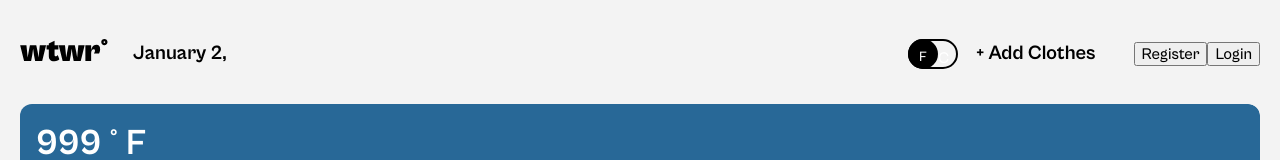
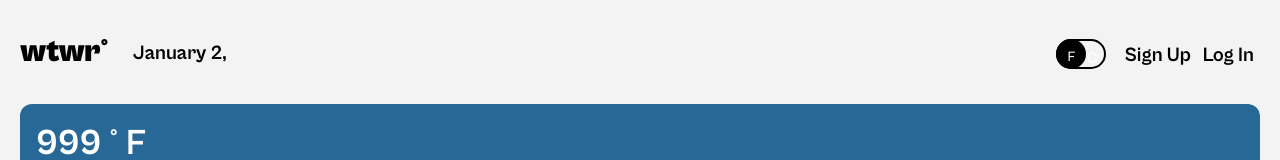
Before and after one commit to JFuton847/se_project_react, a React (Vite) app: page / in a window 1280 px wide. Shown: the top 160 px of the page. Built offline with nearby package versions, Linux system fonts and the light colour scheme; no server answers.

Commit message:
fix styling Sign Up and Log In buttons

```diff
--- a/src/blocks/header.css
+++ b/src/blocks/header.css
@@ -60,3 +60,13 @@
   text-decoration: none;
   color: black;
 }
+
+.header__button {
+  margin-top: 5px;
+  font-size: 20px;
+  font-weight: 700;
+  line-height: 24.8px;
+  border: none;
+  cursor: pointer;
+  background-color: transparent;
+}
--- a/src/components/Header.jsx
+++ b/src/components/Header.jsx
@@ -30,6 +30,7 @@ function Header({ handleAddClick, weatherData, isLoggedIn, setActiveModal }) {
 
         <div className="header__user-container">
           <ToggleSwitch />
+          {isLoggedIn && ( // Conditionally render the Add Clothes button
             <button
               onClick={handleAddClick}
               type="button"
@@ -37,6 +38,7 @@ function Header({ handleAddClick, weatherData, isLoggedIn, setActiveModal }) {
             >
               + Add Clothes
             </button>
+          )}
 
           {isLoggedIn ? (
             currentUser && (
@@ -63,13 +65,13 @@ function Header({ handleAddClick, weatherData, isLoggedIn, setActiveModal }) {
                 className="header__button"
                 onClick={() => setActiveModal("register")}
               >
-                Register
+                Sign Up
               </button>
               <button
                 className="header__button"
                 onClick={() => setActiveModal("login")}
               >
-                Login
+                Log In
               </button>
             </div>
           )}
```
Lines whose indentation alone changed are shown as unchanged.
